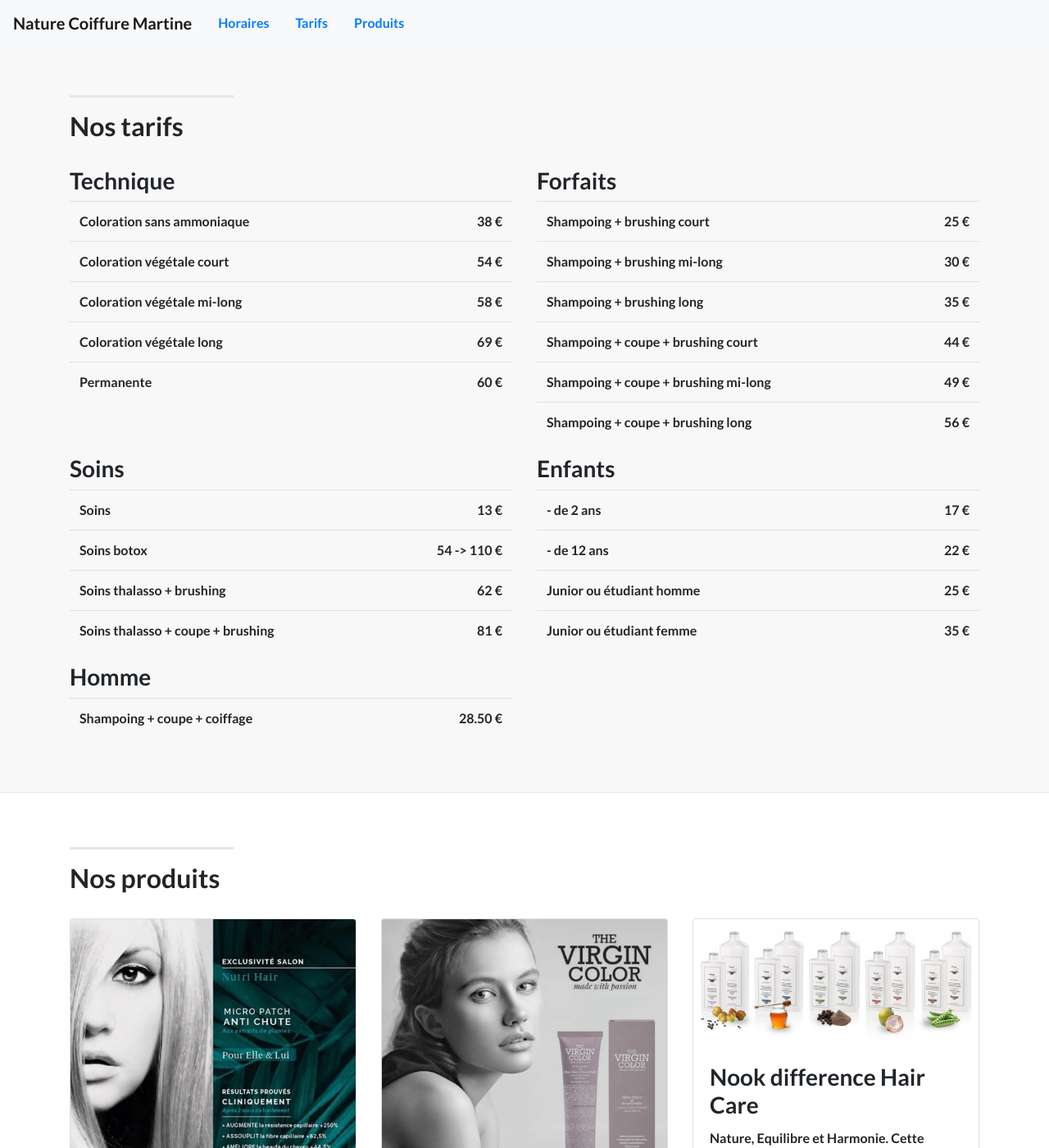
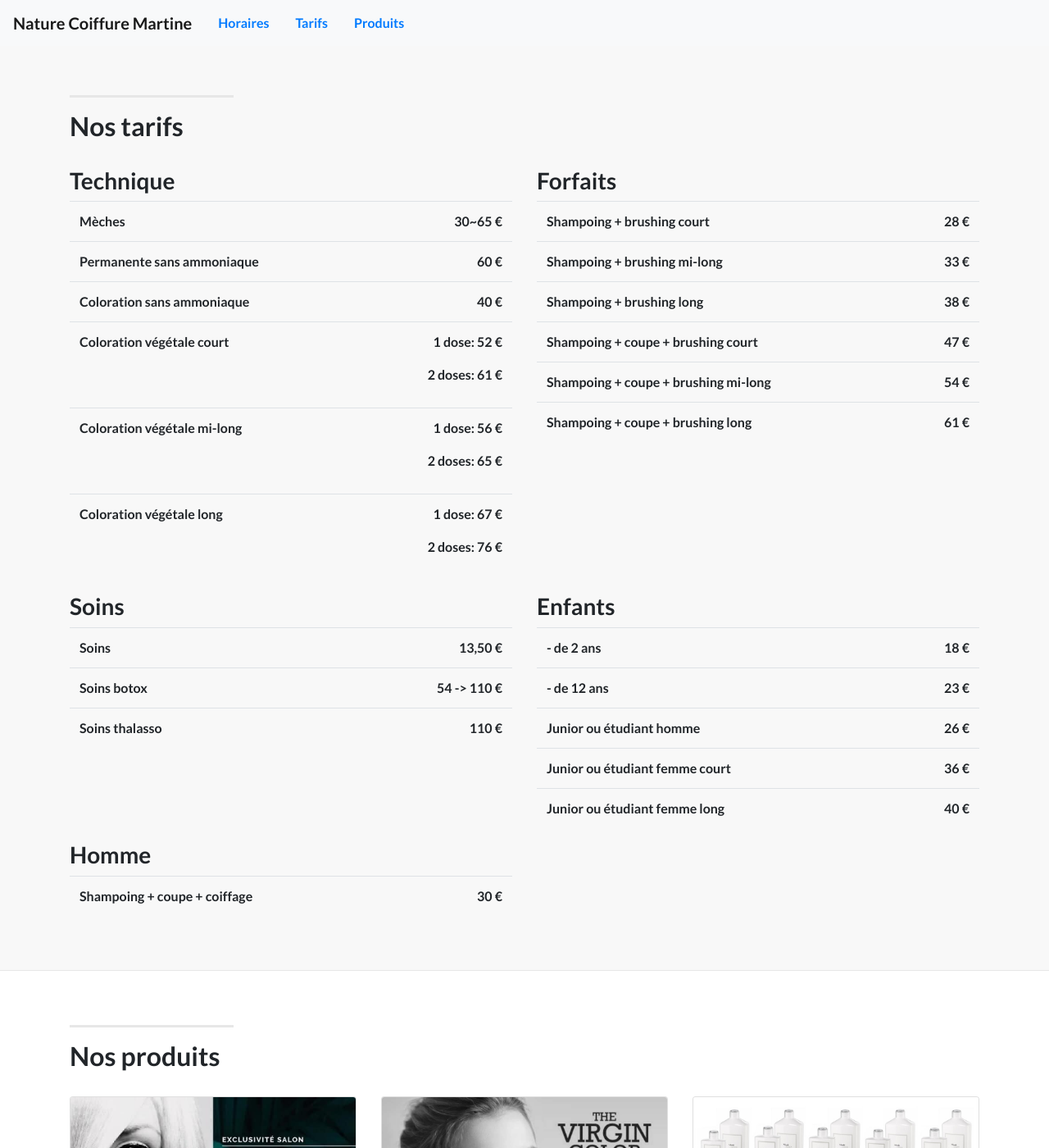
Before and after one commit to madeindjs/nature_coiffure, a Jekyll site: the page built from index.html, in a window 1280 px wide and 1400 px high, scrolled down 1703 px. Shown: the whole window at 82% size. Built offline with Jekyll 4.4.1, drawn with Linux system fonts in a browser that asks for light colours; some of the changed text lies outside the part shown.

Commit message:
update price + opening hours

```diff
--- a/_includes/opening_hours.html
+++ b/_includes/opening_hours.html
@@ -22,7 +22,7 @@
     </tr>
     <tr>
       <th>Samedi</th>
-      <td>09:15 – 16:00</td>
+      <td>09:15 – 15:00</td>
     </tr>
     <tr class="table-dark">
       <th>Dimanche</th>
--- a/_includes/prices.html
+++ b/_includes/prices.html
@@ -2,24 +2,37 @@
   <h3>Technique</h3>
   <table class="table prices">
     <tr>
+      <th>Mèches</th>
+      <td>30~65&nbsp;€</td>
+    </tr>
+    <tr>
+      <th>Permanente sans ammoniaque</th>
+      <td>60&nbsp;€</td>
+    </tr>
+    <tr>
       <th>Coloration sans ammoniaque</th>
-      <td>38 €</td>
+      <td>40&nbsp;€</td>
     </tr>
     <tr>
       <th>Coloration végétale court</th>
-      <td>54 €</td>
+      <td>
+        <p>1 dose: 52&nbsp;€</p>
+        <p>2 doses: 61&nbsp;€</p>
+      </td>
     </tr>
     <tr>
       <th>Coloration végétale mi-long</th>
-      <td>58 €</td>
+      <td>
+        <p>1 dose: 56&nbsp;€</p>
+        <p>2 doses: 65&nbsp;€</p>
+      </td>
     </tr>
     <tr>
       <th>Coloration végétale long</th>
-      <td>69 €</td>
-    </tr>
-    <tr>
-      <th>Permanente</th>
-      <td>60 €</td>
+      <td>
+        <p>1 dose: 67&nbsp;€</p>
+        <p>2 doses: 76&nbsp;€</p>
+      </td>
     </tr>
   </table>
 </div>
@@ -28,27 +41,27 @@
   <table class="table prices">
     <tr>
       <th>Shampoing + brushing court</th>
-      <td>25 €</td>
+      <td>28&nbsp;€</td>
     </tr>
     <tr>
       <th>Shampoing + brushing mi-long</th>
-      <td>30 €</td>
+      <td>33&nbsp;€</td>
     </tr>
     <tr>
       <th>Shampoing + brushing long</th>
-      <td>35 €</td>
+      <td>38&nbsp;€</td>
     </tr>
     <tr>
       <th>Shampoing + coupe + brushing court</th>
-      <td>44 €</td>
+      <td>47&nbsp;€</td>
     </tr>
     <tr>
       <th>Shampoing + coupe + brushing mi-long</th>
-      <td>49 €</td>
+      <td>54&nbsp;€</td>
     </tr>
     <tr>
       <th>Shampoing + coupe + brushing long</th>
-      <td>56 €</td>
+      <td>61&nbsp;€</td>
     </tr>
   </table>
 </div>
@@ -57,19 +70,15 @@
   <table class="table prices">
     <tr>
       <th>Soins</th>
-      <td>13 €</td>
+      <td>13,50&nbsp;€</td>
     </tr>
     <tr>
       <th>Soins botox</th>
-      <td>54 -> 110 €</td>
+      <td>54 -> 110&nbsp;€</td>
     </tr>
     <tr>
-      <th>Soins thalasso + brushing</th>
-      <td>62 €</td>
-    </tr>
-    <tr>
-      <th>Soins thalasso + coupe + brushing</th>
-      <td>81 €</td>
+      <th>Soins thalasso</th>
+      <td>110&nbsp;€</td>
     </tr>
   </table>
 </div>
@@ -78,19 +87,23 @@
   <table class="table prices">
     <tr>
       <th>- de 2 ans</th>
-      <td>17 €</td>
+      <td>18&nbsp;€</td>
     </tr>
     <tr>
       <th>- de 12 ans</th>
-      <td>22 €</td>
+      <td>23&nbsp;€</td>
     </tr>
     <tr>
       <th>Junior ou étudiant homme</th>
-      <td>25 €</td>
+      <td>26&nbsp;€</td>
     </tr>
     <tr>
-      <th>Junior ou étudiant femme</th>
-      <td>35 €</td>
+      <th>Junior ou étudiant femme court</th>
+      <td>36&nbsp;€</td>
+    </tr>
+    <tr>
+      <th>Junior ou étudiant femme long</th>
+      <td>40&nbsp;€</td>
     </tr>
   </table>
 </div>
@@ -99,7 +112,7 @@
   <table class="table prices">
     <tr>
       <th>Shampoing + coupe + coiffage</th>
-      <td>28.50 €</td>
+      <td>30&nbsp;€</td>
     </tr>
   </table>
 </div>
```
